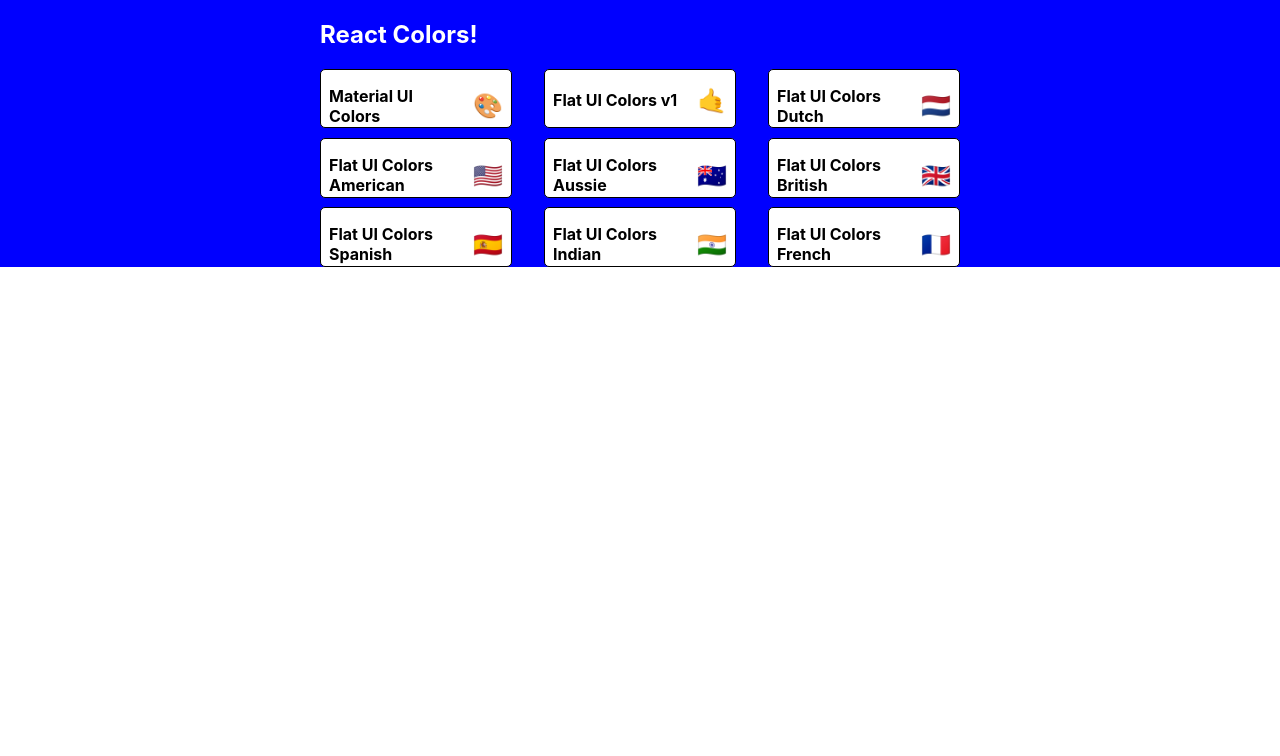
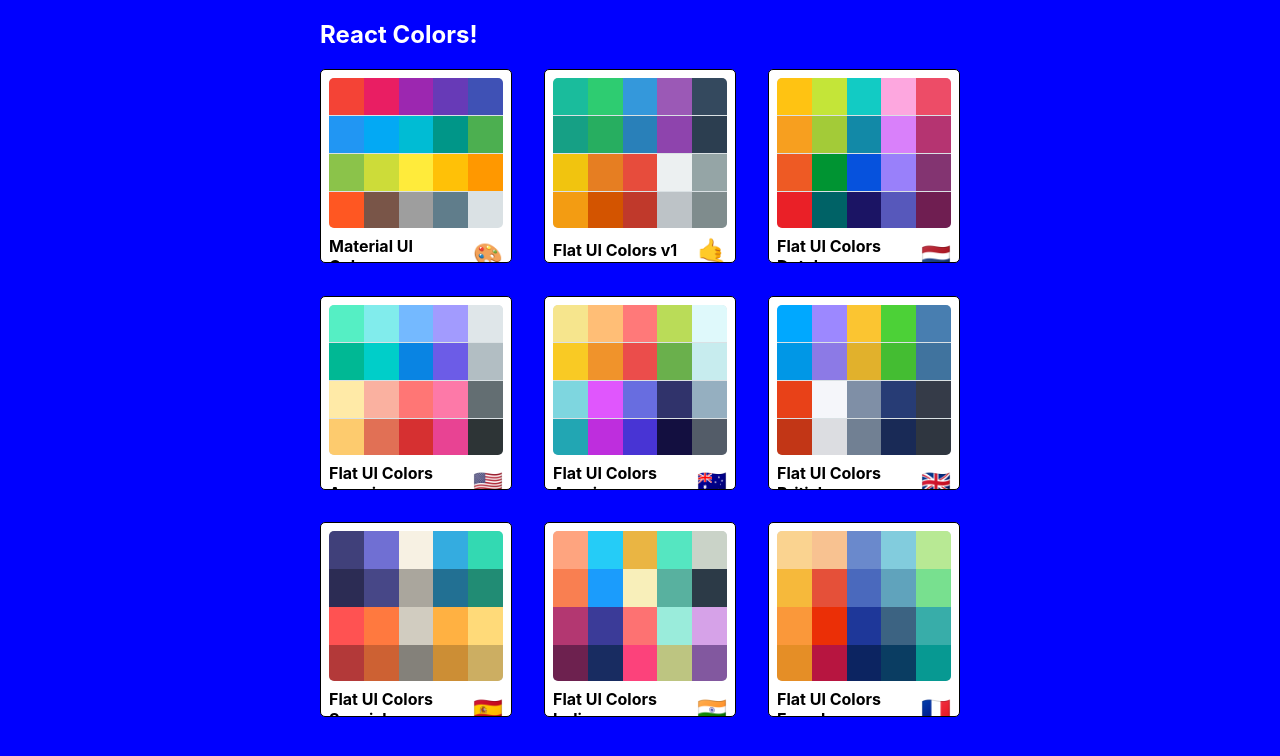
Before and after one commit to MouryaManu/colors_app, a React (Create React App) app: page / in a window 1280 px wide. Shown: the top 756 px of the page. Built offline with nearby package versions, Linux system fonts and the light colour scheme; the HTML template or start-up script is replaced by a standard one.

Commit message:
Finished Mini Palette styling

```diff
--- a/src/MiniPalette.js
+++ b/src/MiniPalette.js
@@ -15,6 +15,11 @@
 
     },
     color: {
+        backgroundColor:"#dae1e4",
+        height: "150px",
+        width: "100%",
+        borderRadius: '5px',
+        overflow:'hidden'
 
     },
     title: {
@@ -31,19 +36,34 @@
         marginLeft: "0.5rem",
         fontSize: "1.5rem"
 
+    },
+    miniColor: {
+        height: "25%",
+        width: "20%",
+        display: 'inline-block',
+        margin: '0 auto',
+        position: 'relative',
+        marginBottom: "-3.5px"
     }
 };
 
 function MiniPalette(props) {
-    const {classes,paletteName,emoji} = props;
+    const {classes,paletteName,emoji,colors} = props;
+    const miniColorBoxes = colors.map(color => (
+        <div
+        className={classes.miniColor}
+        style={{backgroundColor: color.color }}
+        key={color.name}
+        ></div>
+    ))
     return(
         <div className={classes.root} >
             <div className={classes.color}>
+              {miniColorBoxes}
+            </div>
                 <h5 className={classes.title} >
                  {paletteName} <span className={classes.emoji} >{emoji}</span>
                 </h5>
-
-            </div>
         </div>
     )
 }
--- a/src/PaletteList.js
+++ b/src/PaletteList.js
@@ -6,7 +6,7 @@
 const styles= {
     root: {
         backgroundColor: "blue",
-        height: "100%",
+        height: "100vh",
         display: "flex",
         alignItems: "flex-start",
         justifyContent: 'center'
```
